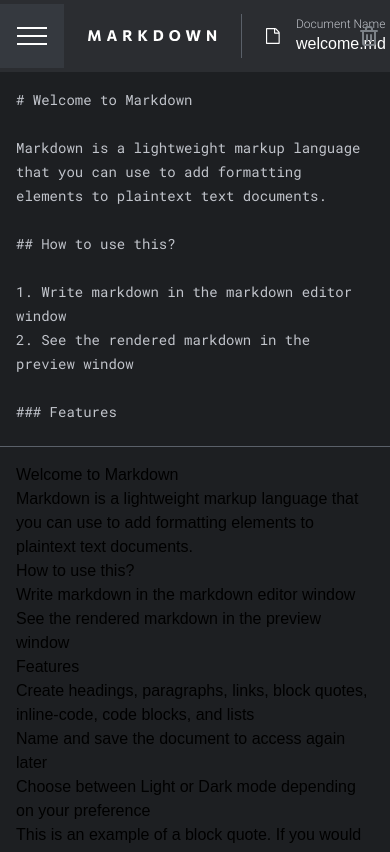
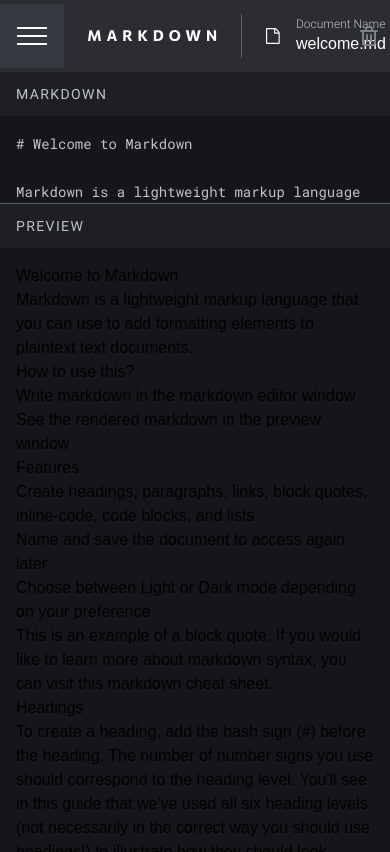
Before and after one commit to marcel-schmidt-dev/in-browser-markdown-editor, a Next.js app: page / in a window 390 px wide. Shown: the top 852 px of the page. Built offline with nearby package versions, Linux system fonts and the light colour scheme.

Commit message:
Refactor MarkdownEditor component to include a responsive layout and improve code readability

```diff
--- a/src/components/MarkDownEditor.jsx
+++ b/src/components/MarkDownEditor.jsx
@@ -42,7 +42,10 @@ This markdown editor allows for inline-code snippets, like this: \`<p>I'm inline
 
   return (
     <div className="flex flex-col md:flex-row w-full h-[calc(100vh-64px)] overflow-y-hidden gap-[0.0625rem] bg-gray-600">
-      <div className="bg-gray-900 flex-1">
+      <div className="bg-gray-1000 flex-1">
+        <div className="px-4 py-3 text-gray-400 font-roboto-regular text-sm tracking-widest uppercase bg-gray-900">
+          Markdown
+        </div>
         <textarea
           className="w-full h-full p-4 resize-none bg-transparent focus:outline-none text-gray-400 font-roboto-mono-regular text-sm leading-6 placeholder:gray-400 placeholder:font-roboto-mono-regular placeholder:text-sm placeholder:leading-6"
           value={markdown}
@@ -50,8 +53,13 @@ This markdown editor allows for inline-code snippets, like this: \`<p>I'm inline
           placeholder="Gib hier deinen Markdown-Text ein..."
         />
       </div>
-      <div className="markdown flex-1 h-full p-4 overflow-y-auto bg-gray-900">
-        <ReactMarkdown remarkPlugins={[remarkGfm]}>{markdown}</ReactMarkdown>
+      <div className="bg-gray-1000 flex-1">
+        <div className="px-4 py-3 text-gray-400 font-roboto-regular text-sm tracking-widest uppercase bg-gray-900">
+          Preview
+        </div>
+        <div className="markdown flex-1 h-full p-4 overflow-y-auto">
+          <ReactMarkdown remarkPlugins={[remarkGfm]}>{markdown}</ReactMarkdown>
+        </div>
       </div>
     </div>
   );
```
